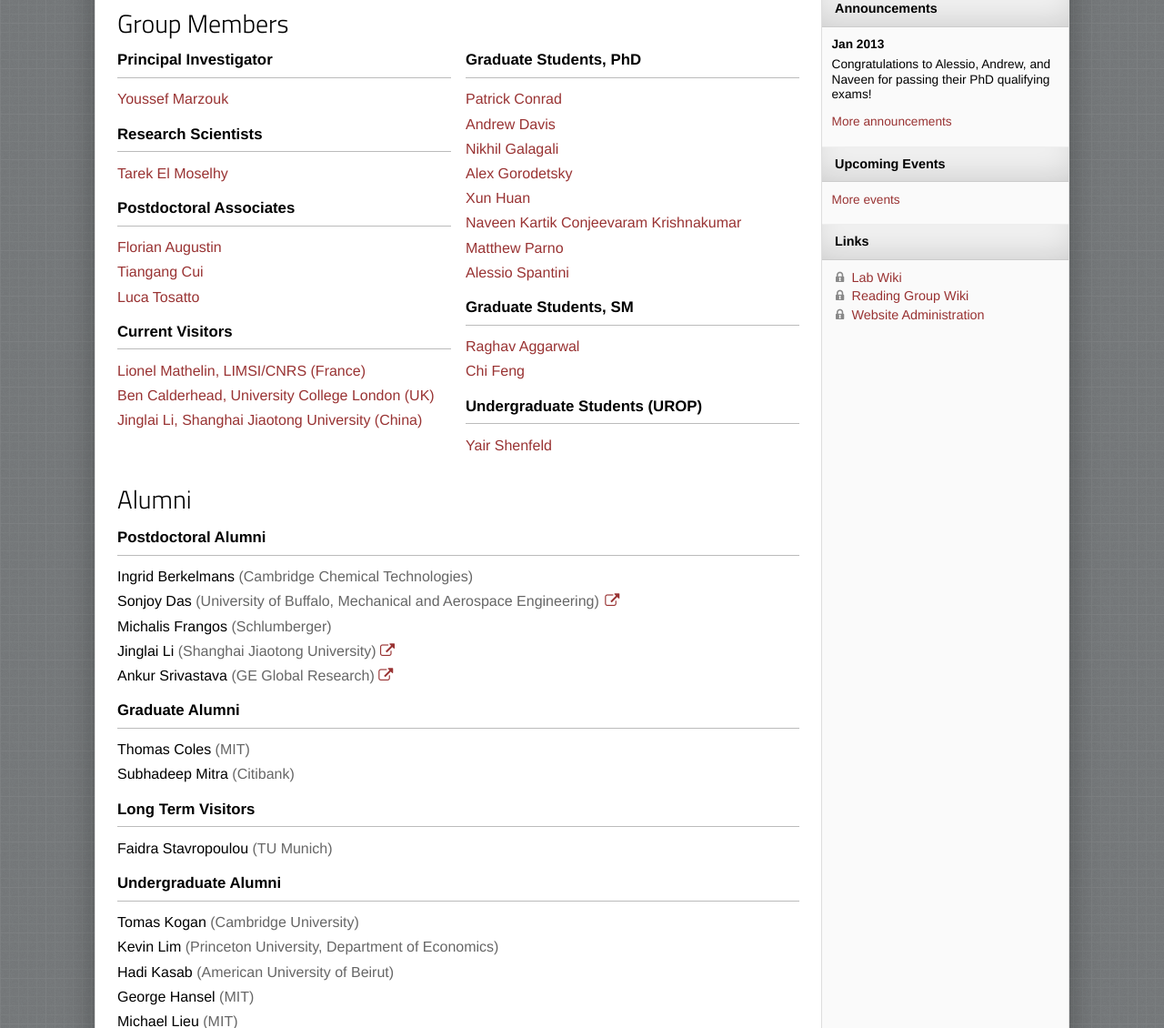
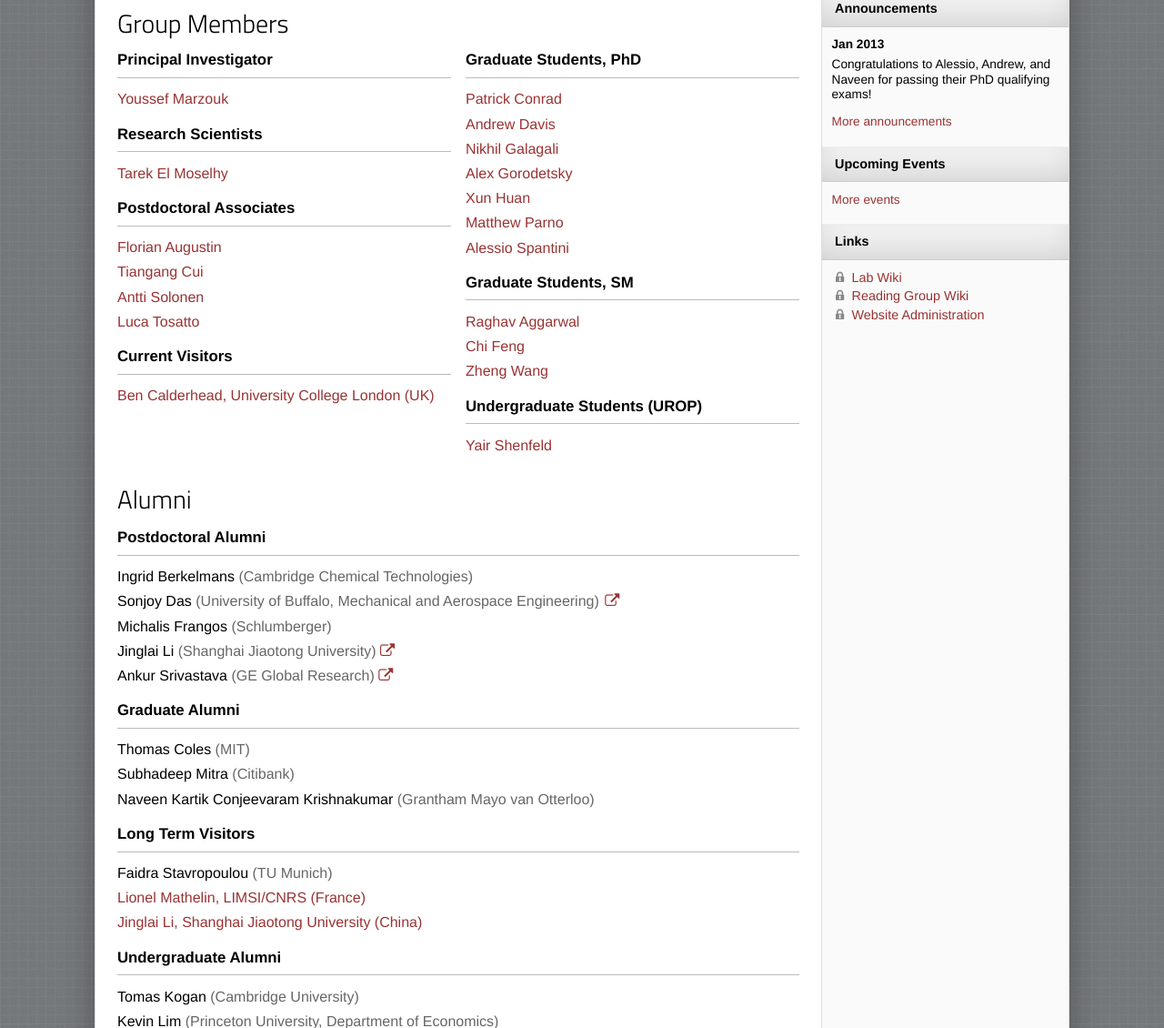
Before and after one commit to chi-feng/uqgroup-website, a PHP site: page /uqgroup/people in a window 1280 px wide. Shown: the part 175-1305 px from the top of the page at 91% size. Run offline with PHP 8.4, Linux system fonts and the light colour scheme.

Commit message:
start of term updates

```diff
--- a/includes/publications.php
+++ b/includes/publications.php
@@ -76,6 +76,7 @@ function render_article($index, $article) {
     '  author = "' . implode(' and ', $article['authors']) . '",',
     '  journal = "' . $article['journal'] . '",',
     '  volume = "' . $article['volume'] . '",',
+    '  year ="' . $article['year'] .'",',
     '  number = "' . $article['number'] . '",',
     '  pages = "' . $article['pages'] . '",',
     '  doi = "' . $article['doi'] . '"',
--- a/json/articles.json
+++ b/json/articles.json
@@ -65,7 +65,7 @@
 		"year": "2013",
 		"arxiv": "http:\/\/arxiv.org\/abs\/1209.1406",
 		"volume": "",
-		"thumbnail": "arxiv1.png",
+		"thumbnail": "arxiv2.png",
 		"number": "",
 		"month": "0",
 		"pages": "",
--- a/pages/people.php
+++ b/pages/people.php
@@ -25,16 +25,13 @@
     <ul>
       <li><a href="profiles#augustin">Florian Augustin</a></li>
       <li><a href="profiles#cui">Tiangang Cui</a></li>
+      <li><a href="profiles#solonen">Antti Solonen</a></li>
       <li><a href="profiles#tosatto">Luca Tosatto</a></li>
     </ul>
 
     <h3>Current Visitors</h3>
     <ul>
-
-  <li><a href="http://perso.limsi.fr/Individu/mathelin/">Lionel Mathelin, LIMSI/CNRS (France)</a></li>
-  <li><a href="http://www.ucl.ac.uk/statistics/people/bencalderhead">Ben Calderhead, University College London (UK)</a></li>
-  <li><a href="http://www.jinglaili.net/">Jinglai Li, Shanghai Jiaotong University (China)</a></li>
-
+      <li><a href="http://www.ucl.ac.uk/statistics/people/bencalderhead">Ben Calderhead, University College London (UK)</a></li>
     </ul>
 
   </div>
@@ -47,7 +44,6 @@
       <li><a href="profiles#galagali">Nikhil Galagali</a></li>
       <li><a href="profiles#gorodetsky">Alex Gorodetsky</a></li>
       <li><a href="profiles#huan">Xun Huan</a></li>
-      <li><a href="profiles#naveen">Naveen Kartik Conjeevaram Krishnakumar</a></li>
       <li><a href="profiles#parno">Matthew Parno</a></li>
       <li><a href="profiles#spantini">Alessio Spantini</a></li>
     </ul>
@@ -56,6 +52,7 @@
     <ul>
       <li><a href="profiles#aggarwal">Raghav Aggarwal</a></li>
       <li><a href="profiles#feng">Chi Feng</a></li>
+      <li><a href="profiles#wang">Zheng Wang</a></li>
     </ul>
 
     <h3>Undergraduate Students (UROP)</h3>
@@ -80,11 +77,14 @@
   <h3>Graduate Alumni</h3>
   <ul class="list">
     <li><strong>Thomas Coles</strong> (MIT)</li>
-      <li><strong>Subhadeep Mitra</strong> (Citibank)</li>
+    <li><strong>Subhadeep Mitra</strong> (Citibank)</li>
+    <li><strong>Naveen Kartik Conjeevaram Krishnakumar</strong> (Grantham Mayo van Otterloo)</li>
   </ul>
   <h3>Long Term Visitors</h3>
   <ul class="list">
     <li><strong>Faidra Stavropoulou</strong> (TU Munich)</li>
+    <li><a href="http://perso.limsi.fr/Individu/mathelin/">Lionel Mathelin, LIMSI/CNRS (France)</a></li>
+    <li><a href="http://www.jinglaili.net/">Jinglai Li, Shanghai Jiaotong University (China)</a></li>
   </ul>
   <h3>Undergraduate Alumni</h3>
   <ul class="list">
```
Also changed, not shown: .htaccess.
